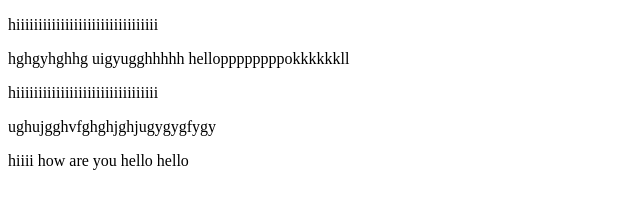
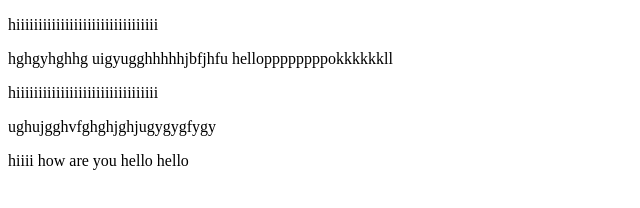
Before and after one commit to ananda13/git, a plain HTML site: page about.html in a window 1280 px wide. Shown: the full height of the page, 0-640 px from the left. Drawn offline with Linux system fonts and the light colour scheme.

Commit message:
duhdfuguisd

```diff
--- a/about.html
+++ b/about.html
@@ -9,7 +9,7 @@
 <body>
     <p>hiiiiiiiiiiiiiiiiiiiiiiiiiiiiiiii</p>
 hghgyhghhg
-uigyugghhhhh
+uigyugghhhhhjbfjhfu
 helloppppppppokkkkkkll
     <p>hiiiiiiiiiiiiiiiiiiiiiiiiiiiiiiii</p>
     ughujgghvfghghjghjugygygfygy
```
